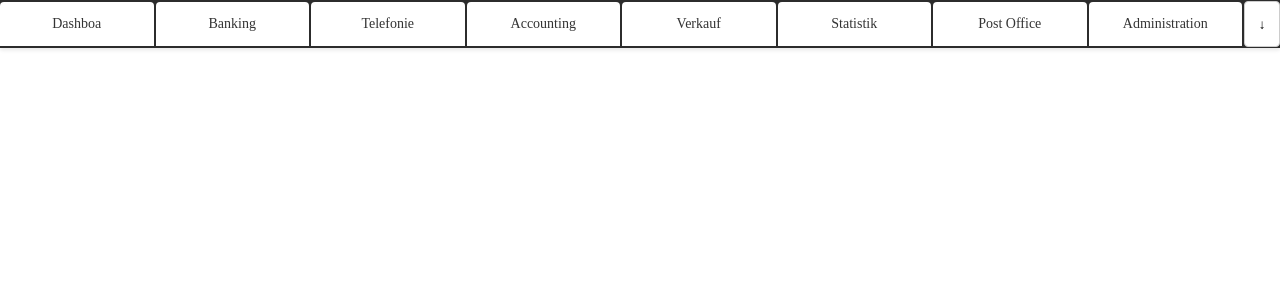
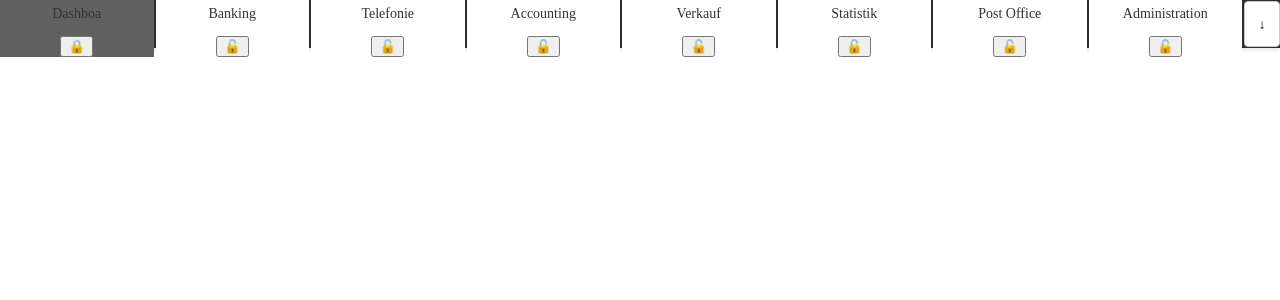
Before and after one commit to Volodymyr-Bauzi/browser-tabs, a Next.js app: page / in a window 1280 px wide. Shown: the top 300 px of the page. Built offline with nearby package versions, Linux system fonts and the light colour scheme.

Commit message:
added pin functionality

```diff
--- a/components/Tablist.tsx
+++ b/components/Tablist.tsx
@@ -8,9 +8,10 @@ interface TabListProps {
     activeTab: string | null;
     onTabChange: (tabId: string) => void;
     onReorder: (updatedTabs: Tab[]) => void;
+    onPinToggle: (tabId: string, isPinned: boolean) => void
 }
 
-const TabList: React.FC<TabListProps> = ({tabs, activeTab, onTabChange, onReorder}) => {
+const TabList: React.FC<TabListProps> = ({tabs, activeTab, onTabChange, onReorder, onPinToggle}) => {
     const [isDragging, setIsDragging] = useState(false);
     const dragStartIndex = useRef<number | null>(null);
     const [mobileHold, setMobileHold] = useState(false);
@@ -87,29 +88,39 @@ const TabList: React.FC<TabListProps> = ({tabs, activeTab, onTabChange, onReorde
             setMobileHold(false);
           };
 
+          const handlePinToggle = (tabId: string) => {
+            const tab = tabs.find((t) => t.id === tabId);
+            if (tab) {
+              onPinToggle(tabId, !tab.isPinned); // Toggle the pinned state
+            }
+          };
+
     return (
     <div className={styles.tabList} ref={containerRef}>
         {tabs
         .filter((tab) => !hiddenTabs.includes(tab))
-              .map((tab, index) => (
+        .map((tab) => (
             <div
             key={tab.id}
             className={`${styles.tab} ${tab.isPinned ? styles.pinned : ''} ${
                 activeTab === tab.id ? styles.active : ''
             }`}
-                  draggable={!tab.isPinned}
-          onDragStart={() => handleDragStart(index)}
-          onDragOver={(e) => handleDragOver(e, index)}
-          onDragEnd={handleDragEnd}
-          onClick={() => handleTabClick(tab.id)}
-          onTouchStart={handleTouchStart}
-          onTouchEnd={handleTouchEnd}
+            onClick={() => !tab.isPinned && handleTabClick(tab.id)}
             >
             <p>{tab.label}</p>
+            <button
+                className={styles.pinButton}
+                onClick={(e) => {
+                e.stopPropagation(); // Prevent triggering tab click
+                handlePinToggle(tab.id);
+                }}
+            >
+                {tab.isPinned ? "🔒" : "🔓"}
+            </button>
             </div>
         ))}
 
-            {/* Бургер-меню для прихованих вкладок */}
+        {/* Burger Menu */}
         <div className={styles.burgerMenu} ref={moreButtonRef}>
         <BurgerMenu
             hiddenTabs={hiddenTabs}
@@ -122,4 +133,4 @@ const TabList: React.FC<TabListProps> = ({tabs, activeTab, onTabChange, onReorde
     );
 };
 
-export default TabList
+export default TabList;
```
Lines whose indentation alone changed are shown as unchanged.
